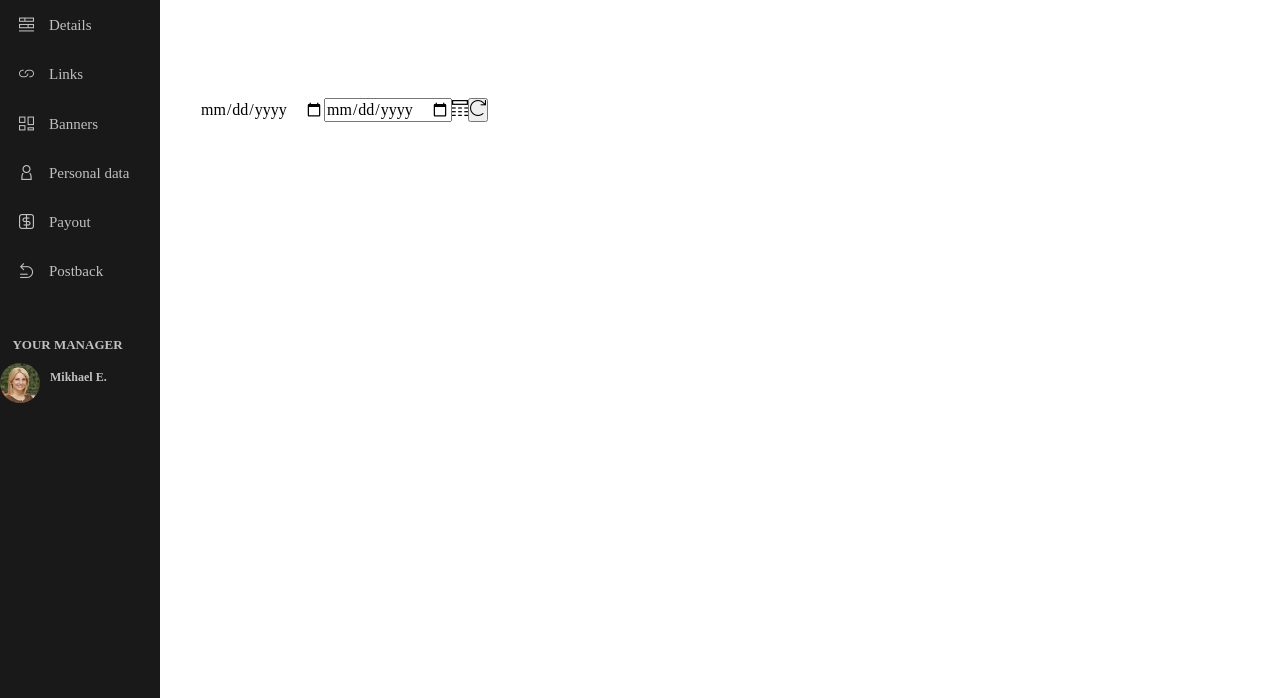
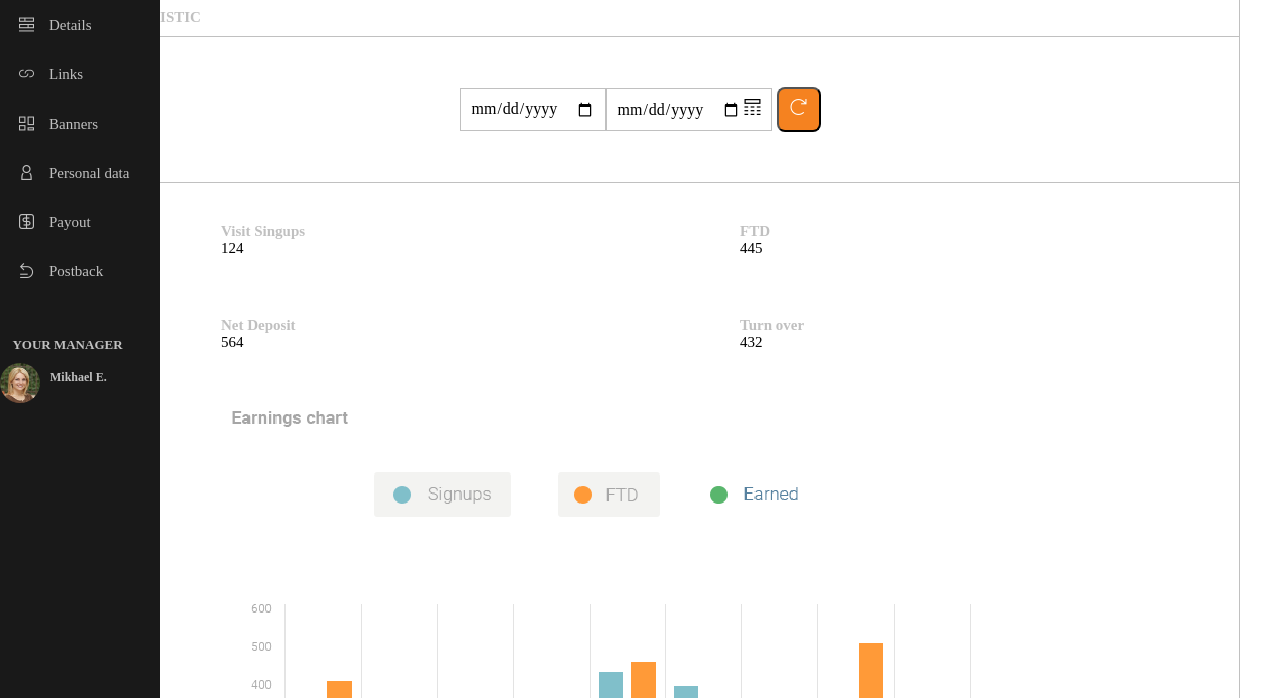
Before and after one commit to AnnaLangner/Projekt-1, a website: page index.html in a window 1280 px wide. Shown: the part 102-800 px from the top of the page. Drawn offline with Linux system fonts and the light colour scheme.

Commit message:
adding a calendar, statistics and graph to the 'general statistic' section

```diff
--- a/index.html
+++ b/index.html
@@ -68,31 +68,45 @@
 
                                  <!-- Body General statistic -->
 
+        	<div class="generalSection">
+
+        		<h1 class="generalName">general statistic</h1>
+
+
         		<div class="calendar row">
         			<input class="windowOne" type="date" name="calendar">
+        			<div class="calendarWindowWithIcon">
         				<input class="windowTwo" type="date" name="calendar">
         				<span class="icon-calendar"></span>
+        			</div>
         			<button class="icon-refresh"></button>
         		</div>
-        	<!--<div class="row firstLine">
+
+        		<div class="row lineStatistic">
 	    			<div class="col col-6">
-	    			<p><span>Visit Singups</span> 124</p>
+	    				<h2 class="lineName">Visit Singups</h2>
+	    				<p class="lineData">124</p>
 					</div>
 					<div class="col col-6">
-					<p><span>FTD</span> 445</p>
+						<h2 class="lineName">FTD</h2>
+						<p class="lineData">445</p>
 					</div>
 				</div>
-			<div class="row seckondLine">
+				<div class="row lineStatistic">
 					<div class="col col-6">
-	    			<p><span>Net Deposit</span> 564</p>
+	    				<h2 class="lineName">Net Deposit</h2>
+	    				<p class="lineData">564</p>
 					</div>
 					<div class="col col-6">
-					<p><span>Turn over </span>432</p>
+						<h2 class="lineName">Turn over</h2>
+						<p class="lineData">432</p>
 					</div>
 				</div>
+
 				<img src="images/EarningsChart.png" alt="EarningsChart" />
 
-								 Body Links
+			</div>
+								<!-- Body Links
 
     		<div class="links">
     			<div class="row buttonAddNew">
--- a/sass/components/_general.scss
+++ b/sass/components/_general.scss
@@ -1,63 +1,75 @@
 .content {
+	.generalSection {
+		border: 1px solid $seckondcolor;
+		margin-top: 100px;
+
+		.generalName{
+			color: $seckondcolor;
+			text-transform: uppercase;
+            text-align: left;
+            padding-left: 5px;
+            font-size: 15px;
+		}
+
 		.calendar {
 			display: flex;
-		padding-top: 100px;
-		padding-left: 160px;
-		margin: 100px 0;
+			width: 100%;
+			padding: 50px 0;
+			justify-content: center;
 			align-items: center;
-		position: relative;
+			border-top: 1px solid $seckondcolor;
+			border-bottom: 1px solid $seckondcolor;
+
 			.windowOne {
 				display: inline-block;
 				border: 1px solid $seckondcolor;
-			border: none;
-			position: relative;
+				padding: 10px;
+			}
+			.calendarWindowWithIcon{
+				border: 1px solid $seckondcolor;
+			padding: 10px;
+
 				.windowTwo {
 					display: inline-block;
-			border: 1px solid $seckondcolor;
-			position: relative;
+					border: none;
+				}
 				.icon-calendar {
-			padding: 5px;
-			border: 1px solid $seckondcolor;
+					padding: 0px;
+				}
+			}
 			.icon-refresh {
-			padding: 10px;
+				padding: 10px 12px;
 				margin-left: 5px;
 				background-color: $brand-main-color;
 				border-radius: 8px;
+				color: $firstcolor;
 			}
 		}
+		.lineStatistic {
+			display: flex;
+			justify-content: center;
+			align-items: center;
+			width: 100%;
+			margin: 20px 0;
+			padding-left: 160px;
+
+			.lineName {
+				color: $seckondcolor;
+				font-size: 15px;
+			}
+			.lineData {
+				font-size: 15px;
+
 			}
 		}
-	.firstLine {
+
+		img {
 			margin: 20px 0;
+			display: flex;
+			justify-content: center;
+			align-items: center;
 			padding-left: 160px;
-		align-items: center;
-		.col {
-			p {
-				text: underline;
-				span{
-
+		}
 	}
 
 }
-		}
-	.seckondLine {
-		margin: 20px 0;
-		padding-left: 160px;
-		align-items: center;
-		.col {
-			p {
-				text: underline;
-				span{
-
-				}
-
-			}
-		}
-	img {
-		margin: 20px 0;
-		align-items: center;
-	}
-	}
-	}
-	}
-}
```
Also changed, not shown: css/style.css. Lines whose indentation alone changed are shown as unchanged.
